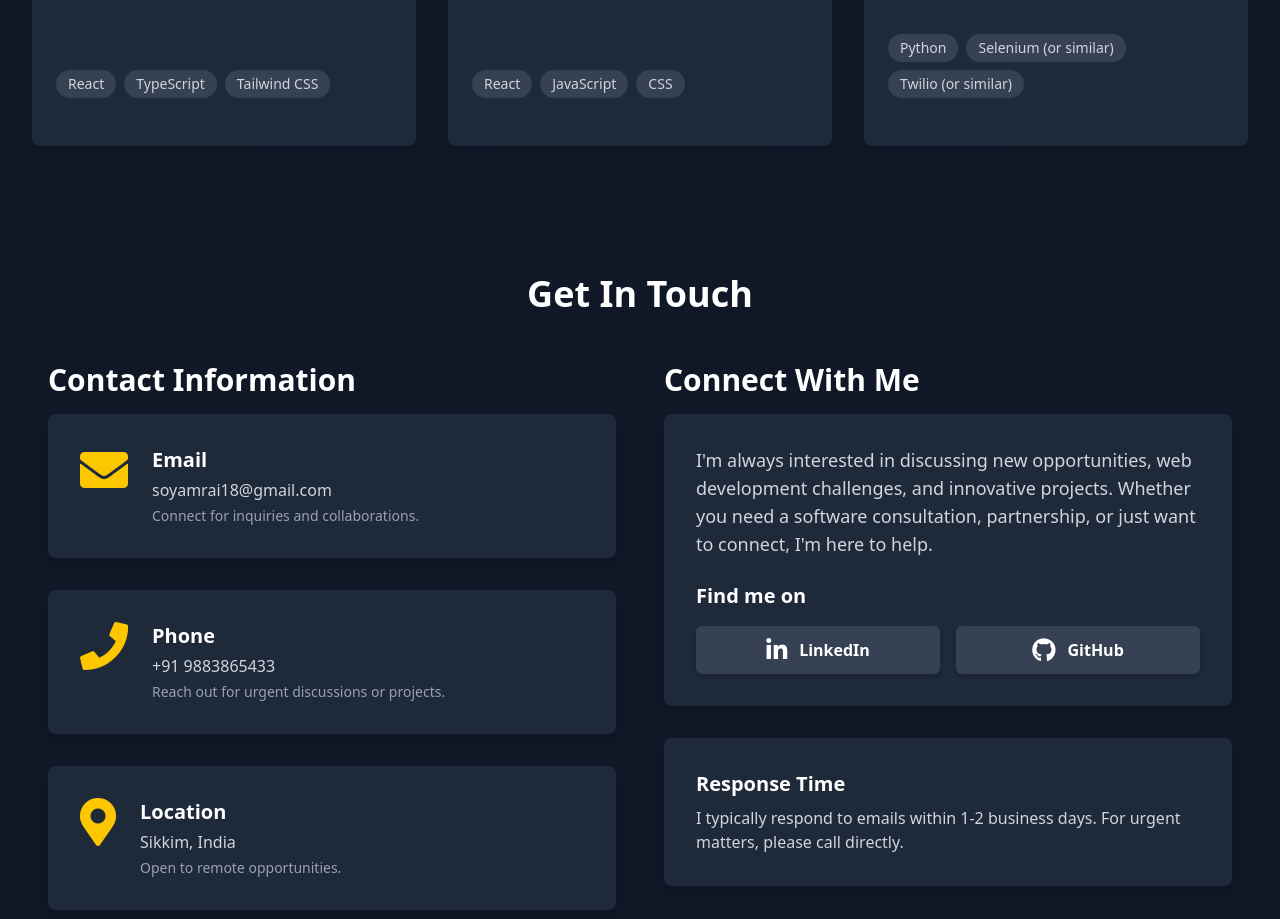
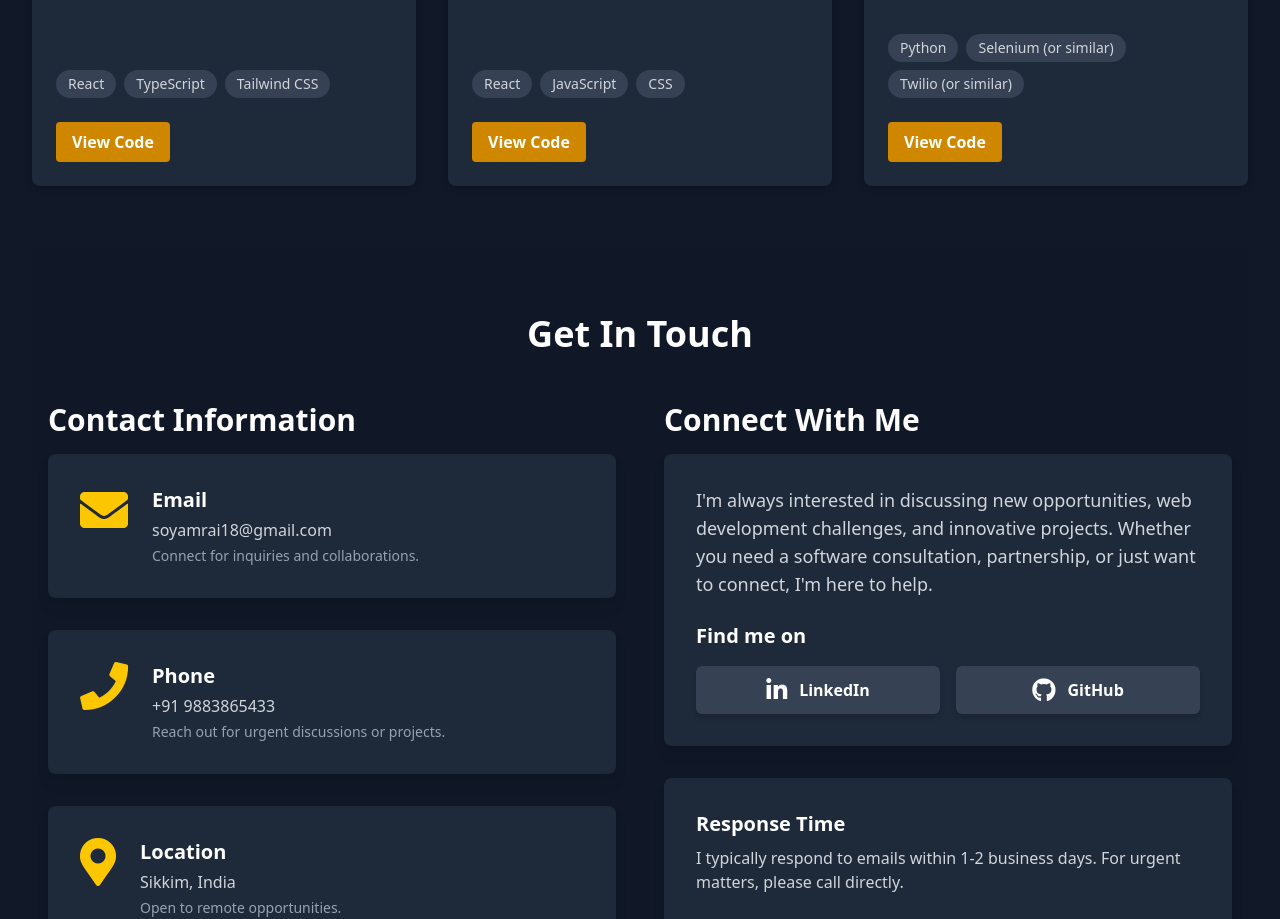
Before and after one commit to Soisyam/my-portfolio, a React (Vite) app: page / in a window 1280 px wide. Shown: the part 2509-3428 px from the top of the page. Built offline with nearby package versions, Linux system fonts and the light colour scheme.

Commit message:
Updated Projects section UI and GitHub links

```diff
--- a/src/components/Projects.tsx
+++ b/src/components/Projects.tsx
@@ -1,14 +1,13 @@
 import React from 'react';
 
-// Define the types for the props that ProjectCard will receive
 interface ProjectCardProps {
   title: string;
   description: string;
   technologies: string[];
+  githubUrl: string;
 }
 
-// ProjectCard component - CORRECTLY destructures 'title', 'description', and 'technologies' from its props
-const ProjectCard: React.FC<ProjectCardProps> = ({ title, description, technologies }) => { // <--- Fix is here!
+const ProjectCard: React.FC<ProjectCardProps> = ({ title, description, technologies, githubUrl }) => {
   return (
     <div className="bg-gray-800 rounded-lg shadow-md hover:shadow-lg transition-shadow duration-300 p-6 flex flex-col justify-between h-full">
       <div>
@@ -24,34 +23,40 @@ const ProjectCard: React.FC<ProjectCardProps> = ({ title, description, technolog
           ))}
         </div>
         <div className="mt-6">
-          {/* You can add a 'View Details' button or link here if needed */}
-          {/* <a href="#" className="text-yellow-400 hover:text-yellow-300 transition-colors">View Details</a> */}
+          <a
+            href={githubUrl}
+            target="_blank"
+            rel="noopener noreferrer"
+            className="inline-block bg-yellow-600 hover:bg-yellow-500 text-white font-semibold px-4 py-2 rounded transition"
+          >
+            View Code
+          </a>
         </div>
       </div>
     </div>
   );
 };
 
-// Projects component - it uses the ProjectCard component and passes props to it
 const Projects: React.FC = () => {
   const projects = [
     {
       title: "Todo List Application",
       description: "A simple and intuitive task management application to help users keep track of their daily tasks.",
       technologies: ["React", "TypeScript", "Tailwind CSS"],
+      githubUrl: "https://github.com/Soisyam/todo-app.git",
     },
     {
       title: "Tic-Tac-Toe Game",
       description: "A classic Tic-Tac-Toe game implemented with interactive UI, allowing two players to compete.",
       technologies: ["React", "JavaScript", "CSS"],
+      githubUrl: "https://github.com/Soisyam/TicTacToe.git",
     },
     {
       title: "Automated Messaging System",
       description: "A Python-based script for automating messaging tasks, demonstrating backend scripting capabilities.",
       technologies: ["Python", "Selenium (or similar)", "Twilio (or similar)"],
+      githubUrl: "https://github.com/Soisyam/automated-messaging.git",
     },
-
-    // Add more projects here
   ];
 
   return (
```
